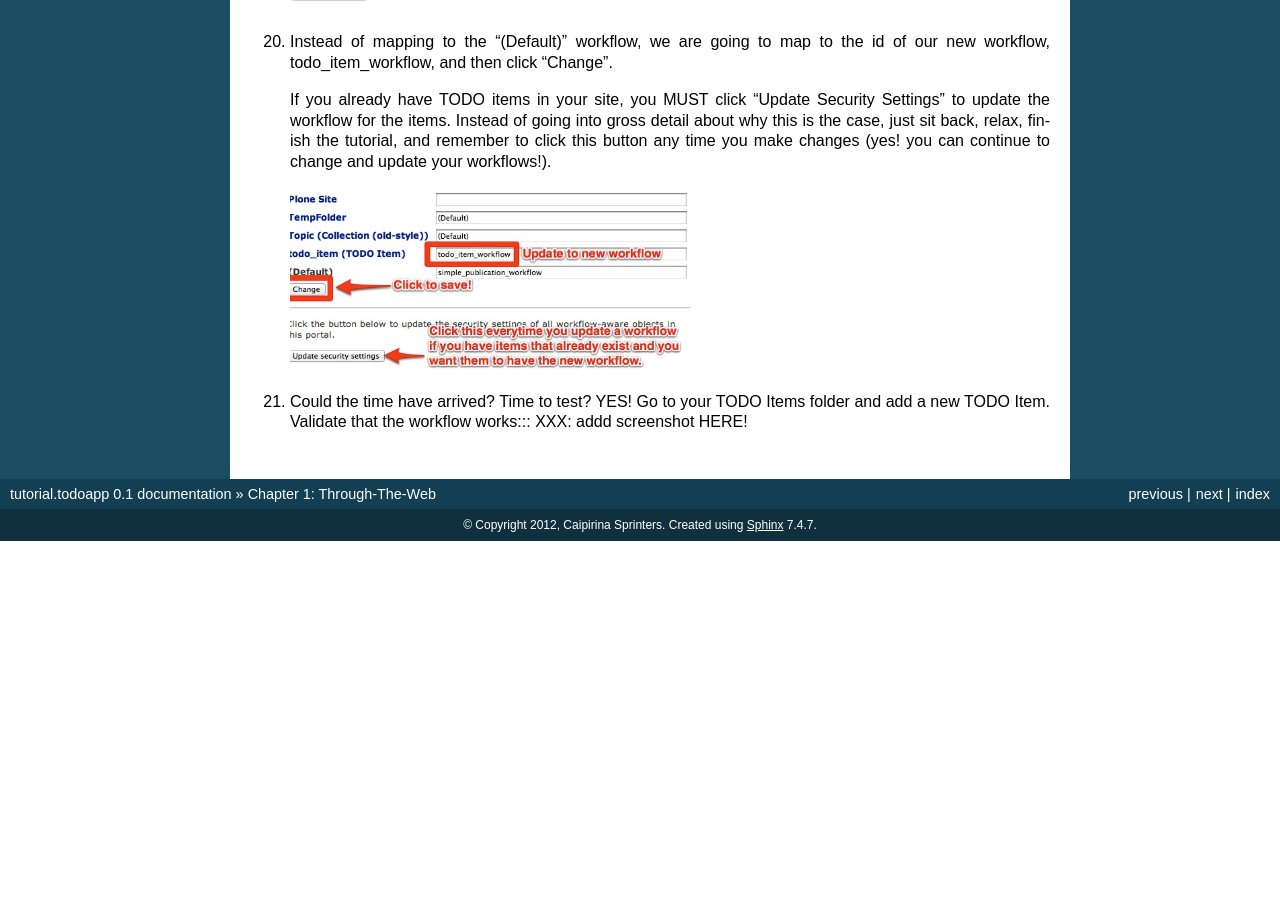
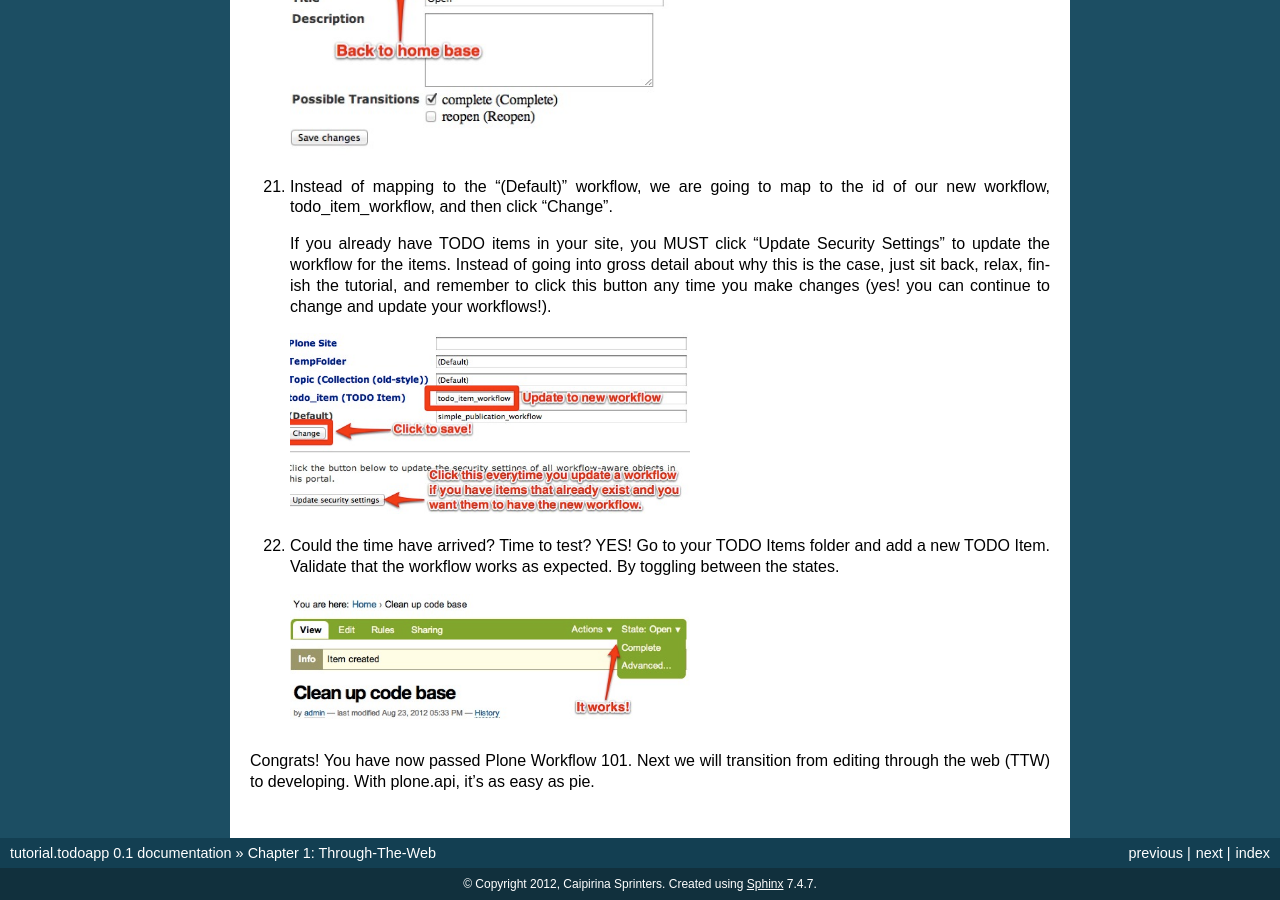
Before and after one commit to collective/tutorial.todoapp, a Sphinx documentation site: the page built from docs/chapter_1.rst, in a window 1280 px wide and 900 px high, scrolled down 11846 px. Built offline with Sphinx 7.4.7, drawn with Linux system fonts in a browser that asks for light colours; pages that are not in the unit, such as notebooks, are missing from menus; before the commit the page ends 12387 px from its top, so only the background shows below that; some of the changed text lies outside the part shown.

Commit message:
finish updates, screenshots for chapter 1

```diff
--- a/docs/chapter_0.rst
+++ b/docs/chapter_0.rst
@@ -23,6 +23,7 @@
 #. Using git, checkout the base buildout and code for this tutorial. Run bootstrap .py with Python 2.6 or higher, and then run buildout. There are usually problems on mac and linux with the pre-installed versions of python. If you run into issues, please see ``http://collective-docs.plone.org/en/latest/getstarted/installation.html``::
 
     > git clone git://github.com/collective/tutorial.todoapp.git
+    > git co chapter1
     > virtualenv --no-site-packages tutorial.todoapp
     > cd tutorial.todoapp
     > ./bin/python2.6 bootstrap.py --distribute
--- a/docs/chapter_1.rst
+++ b/docs/chapter_1.rst
@@ -214,6 +214,12 @@
    .. image:: images/workflow_base_view.jpg
       :width: 400px
 
+#. Delete the currently listed state
+
+   .. image:: images/cleanup_states.jpg
+      :width: 400px
+
+
 #. Add two states with the ids "open" and "completed".
 
    .. image:: images/add_open.jpg
@@ -297,4 +303,9 @@
    .. image:: images/map_to_workflow.jpg
       :width: 400px
 
-#. Could the time have arrived? Time to test? YES! Go to your TODO Items folder and add a new TODO Item. Validate that the workflow works::: XXX: addd screenshot HERE!
+#. Could the time have arrived? Time to test? YES! Go to your TODO Items folder and add a new TODO Item. Validate that the workflow works as expected. By toggling between the states.
+
+   .. image:: images/works.jpg
+      :width: 400px
+
+Congrats! You have now passed Plone Workflow 101. Next we will transition from editing through the web (TTW) to developing. With plone.api, it's as easy as pie.
```
Also changed, not shown: docs/images/cleanup_states.jpg (added), docs/images/works.jpg (added).
